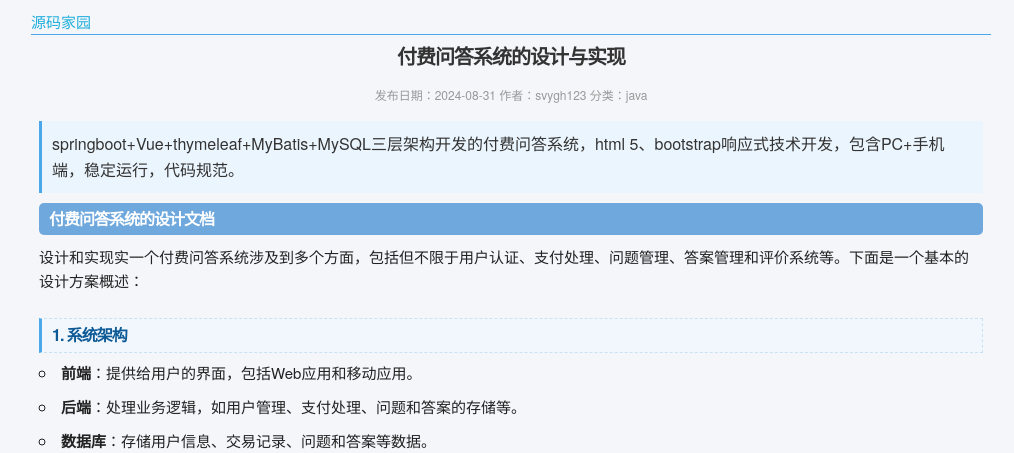
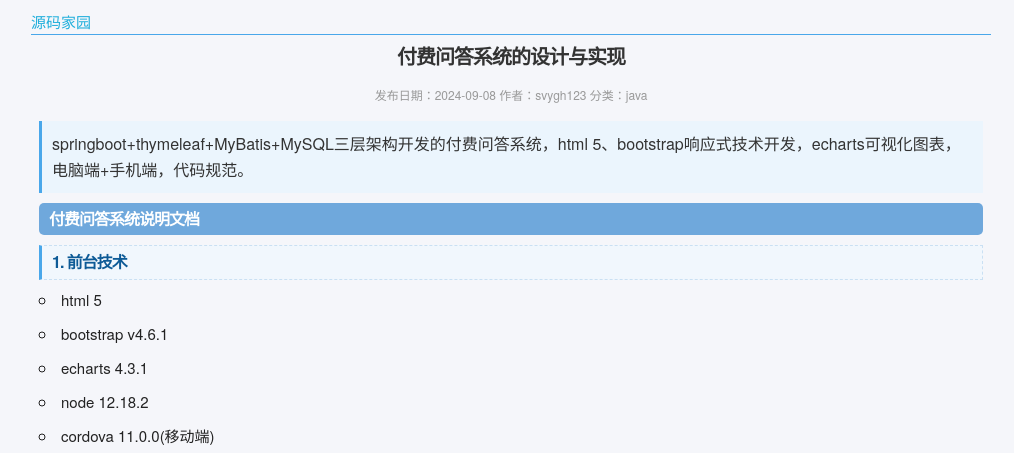
Before and after one commit to svygh123/svygh123.github.io, a Jekyll site: the page post/付费问答系统的设计与实现.html, which Jekyll copies as it is, in a window 1280 px wide and 1400 px high. Shown: the top 453 px of the window, without its empty margins (129-1143 px from the left). Built offline with Jekyll 4.4.1, drawn with Linux system fonts in a browser that asks for light colours; Markdown is read by kramdown in place of the engine named in the settings; comment, search, counter and statistics services are not loaded; some of the changed text lies outside the part shown; grey boxes are pictures that could not be loaded.

```diff
--- a/index.html
+++ b/index.html
@@ -99,9 +99,9 @@
                   <div class="card h-100">
                       <div class="card-body">
                           <h2 class="card-header">付费问答系统的设计与实现</h2>
-                          <div class="info">发布日期：2024-08-31&nbsp;&nbsp;&nbsp;&nbsp;作者：svygh123</div>
-                          <div class="info">文章标签：java、springboot、thymeleaf、MyBatis、mysql</div>
-                          <p>springboot+Vue+thymeleaf+MyBatis+MySQL三层架构开发的付费问答系统，html 5、bootstrap响应式技术开发，包含PC+手机端，稳定运行，代码规范。</p>
+                          <div class="info">发布日期：2024-09-08&nbsp;&nbsp;&nbsp;&nbsp;作者：svygh123</div>
+                          <div class="info">文章标签：java、springboot、thymeleaf、MyBatis、mysql、cordova</div>
+                          <p>springboot+thymeleaf+MyBatis+MySQL三层架构开发的付费问答系统，html 5、bootstrap响应式技术开发，echarts可视化图表，电脑端+手机端，代码规范。</p>
                       </div>
                   </div>
               </a>
--- a/post/付费问答系统的设计与实现.html
+++ b/post/付费问答系统的设计与实现.html
@@ -3,7 +3,7 @@
 <head>
   <meta charset="UTF-8">
   <meta name="viewport" content="width=device-width, initial-scale=1.0">
-  <meta name="description" content="springboot毕业设计、付费问答系统、java、MyBatis、mysql8、maven、mysql、Vue、Vuejs、html 5、bootstrap 、echarts、可视化图表、毕业设计、计算机毕业设计、毕业设计选题">
+  <meta name="description" content="springboot付费问答系统、电脑端+手机端、java、MyBatis、mysql8、maven、mysql、html 5、bootstrap 、echarts、可视化图表、毕业设计、计算机毕业设计、毕业设计选题">
   <meta name="author" content="svygh123、风雨心行、软件开发与技术设计、357228560" />
   <title>付费问答系统的设计与实现</title>
   <!-- 引入 highlight.js 的样式：v11.10.0
@@ -32,72 +32,87 @@
 		     <a class="underline-none" href="/">源码家园</a>
 	  </div>
 		<h1 class="title text-center">付费问答系统的设计与实现</h1>
-		<div class="info text-center">发布日期：2024-08-31   作者：svygh123 分类：java</div>
+		<div class="info text-center">发布日期：2024-09-08   作者：svygh123 分类：java</div>
 		<div id="content" class="container" style="padding:8px">
-      <div class="summary">springboot+Vue+thymeleaf+MyBatis+MySQL三层架构开发的付费问答系统，html 5、bootstrap响应式技术开发，包含PC+手机端，稳定运行，代码规范。</div>
-      <h2>付费问答系统的设计文档</h2>
-<p>设计和实现实一个付费问答系统涉及到多个方面，包括但不限于用户认证、支付处理、问题管理、答案管理和评价系统等。下面是一个基本的设计方案概述：</p>
-<h3>1. 系统架构</h3>
+      <div class="summary">springboot+thymeleaf+MyBatis+MySQL三层架构开发的付费问答系统，html 5、bootstrap响应式技术开发，echarts可视化图表，电脑端+手机端，代码规范。</div>
+      <h2>付费问答系统说明文档</h2>
+<h3>1. 前台技术</h3>
 <ul>
-<li><strong>前端</strong>：提供给用户的界面，包括Web应用和移动应用。</li>
-<li><strong>后端</strong>：处理业务逻辑，如用户管理、支付处理、问题和答案的存储等。</li>
-<li><strong>数据库</strong>：存储用户信息、交易记录、问题和答案等数据。</li>
-<li><strong>支付网关</strong>：集成第三方支付服务（如微信, 支付宝）以处理在线支付。</li>
+<li>html 5</li>
+<li>bootstrap v4.6.1</li>
+<li>echarts 4.3.1</li>
+<li>node 12.18.2</li>
+<li>cordova 11.0.0(移动端)</li>
 </ul>
 <p><img src="https://s21.ax1x.com/2024/09/05/pAZaOPg.png" alt="1.付费问答系统-登录" /></p>
-<h3>2. 主要功能模块</h3>
+<h3>2. 后台技术</h3>
 <ul>
-<li><strong>用户注册/登录</strong>：允许用户创建账户或登录现有账户。</li>
-<li><strong>提问</strong>：允许用户提交问题，并指定悬赏金额。</li>
-<li><strong>支付处理</strong>：集成支付接口，完成支付流程。</li>
-<li><strong>回答</strong>：允许其他用户或专家回答问题。</li>
-<li><strong>评价系统</strong>：允许提问者对回答进行评价。</li>
-<li><strong>消息通知</strong>：通过电子邮件或应用内通知提醒用户有关其问题的状态更新。</li>
-<li><strong>搜索和分类</strong>：帮助用户查找特定领域的问题和答案。</li>
+<li>springboot 3.1.3</li>
+<li>MySQL 8</li>
+<li>thymeleaf-3.1.2</li>
+<li>tomcat-10.1.12</li>
+<li>maven 3.9.6</li>
 </ul>
-<p><img src="https://s21.ax1x.com/2024/09/05/pAZaXGQ.png" alt="2.付费问答系统-首页" /></p>
-<h3>3. 技术选型</h3>
+<p><img src="https://s21.ax1x.com/2024/09/08/pAew4Zq.png" alt="2.付费问答系统-首页" /></p>
+<h3>3. 主要功能</h3>
 <ul>
-<li><strong>前端</strong>：可以使用Bootstrap, Vue.js等现代JavaScript框架来构建响应式用户界面。</li>
-<li><strong>后端</strong>：SpringBoot、Node.js + Express, Django 等都可以作为后端框架。</li>
-<li><strong>数据库</strong>：MySQL，MongoDB等根据实际需求选择合适的数据库。</li>
-<li><strong>支付网关</strong>：微信, 支付宝等提供API用于处理支付事务。</li>
+<li>用户信息</li>
+<li>问题信息</li>
+<li>评价信息</li>
+<li>点赞信息</li>
+<li>消息信息</li>
+<li>日志信息</li>
+<li>收藏信息</li>
+<li>收益信息</li>
+<li>支付记录</li>
+<li>回答信息</li>
+<li>关注信息</li>
 </ul>
 <p><img src="https://s21.ax1x.com/2024/09/05/pAZaqIS.png" alt="3.付费问答系统-移动端登录" /></p>
-<h3>4. 安全性考虑</h3>
+<h3>4. 系统特性</h3>
 <ul>
-<li><strong>数据加密</strong>：对敏感数据（如密码、支付信息）进行加密存储。</li>
-<li><strong>身份验证</strong>：实施强密码策略，使用HTTPS协议保证通信安全。</li>
-<li><strong>防欺诈措施</strong>：实施反垃圾邮件机制，防止滥用系统。</li>
+<li>B/S架构</li>
+<li>MVC模式</li>
+<li>sql防注入</li>
 </ul>
 <p><img src="https://s21.ax1x.com/2024/09/05/pAZaba8.png" alt="4.付费问答系统-移动端首页" /></p>
-<h3>5. 性能优化</h3>
+<h3>5. 安装步骤</h3>
+<pre><code>nodejs
+打开ide(eclipse/idea/vscode等)
+导入项目
+安装数据库(MySQL 8+)
+运行qasys.sql数据库脚本
+项目中配置的数据库默认信息
+数据库：qasys
+用户名：root
+密码：123456
+如果本机数据库和默认不一致，需要修改配置
+application-dev.yml
+</code></pre>
+<h3>6. 部署运行</h3>
+<h3>7. 运行地址</h3>
 <ul>
-<li><strong>缓存策略</strong>：使用缓存减少数据库访问频率，提高加载速度。</li>
-<li><strong>负载均衡</strong>：随着用户量的增长，可能需要引入负载均衡器来分配请求。</li>
+<li>1.后台运行：</li>
+<li>http://localhost:8080/adminlogin.html</li>
+<li>管理员账号：admin  密码：123456</li>
+<li>2.手机端运行：</li>
+<li>账号：user1 密码：123456</li>
 </ul>
-<h3>6. 法律合规</h3>
+<h3>8. 开发环境</h3>
 <ul>
-<li>遵守当地的数据保护法律，如GDPR或CCPA。</li>
-<li>明确服务条款和隐私政策。</li>
+<li>Windows 7</li>
+<li>Eclipse Version: 2024-03 (4.31.0)
+<img src="https://s21.ax1x.com/2024/08/24/pAFBVk4.png" alt="eclipse启动页" /></li>
+<li>MySQL 8.0</li>
+<li>Maven 3.9.6</li>
+<li>Android 11，支持苹果手机</li>
 </ul>
-<h2>实现步骤</h2>
-<ol>
-<li>设计数据库模式。</li>
-<li>开发用户注册和登录功能。</li>
-<li>集成支付系统。</li>
-<li>构建问题发布和回答功能。</li>
-<li>添加评价和反馈系统。</li>
-<li>测试整个流程以确保所有功能正常工作。</li>
-<li>部署到生产环境，并持续监控性能和安全性。</li>
-</ol>
-<p>这样的设计可以满足一个基本的付费问答系统的功能需求。当然，在实际应用中可能还需要添加更多的细节来满足特定的功能或业务需求。</p>
 <p><strong>您可能感兴趣的文章</strong>：</p>
 <ul>
-<li><a href="毕业设计选题系统.html">毕业设计选题系统</a></li>
+<li><a href="eclipse独立绿色版2023-12-R.html">eclipse独立绿色版2023-12-R</a></li>
+<li><a href="eclipse独立绿色版2024-03-R-MySQL5.html">eclipse独立绿色版2024-03-R-MySQL5</a></li>
 <li><a href="eclipse独立绿色版2024-03-R.html">eclipse独立绿色版2024-03-R</a></li>
 <li><a href="一站式缴费系统.html">一站式缴费系统</a></li>
-<li><a href="eclipse独立绿色版2024-03-R-MySQL5.html">eclipse独立绿色版2024-03-R-MySQL5</a></li>
 <li><a href="学生信息管理系统.html">学生信息管理系统</a></li>
 </ul>
 
```
